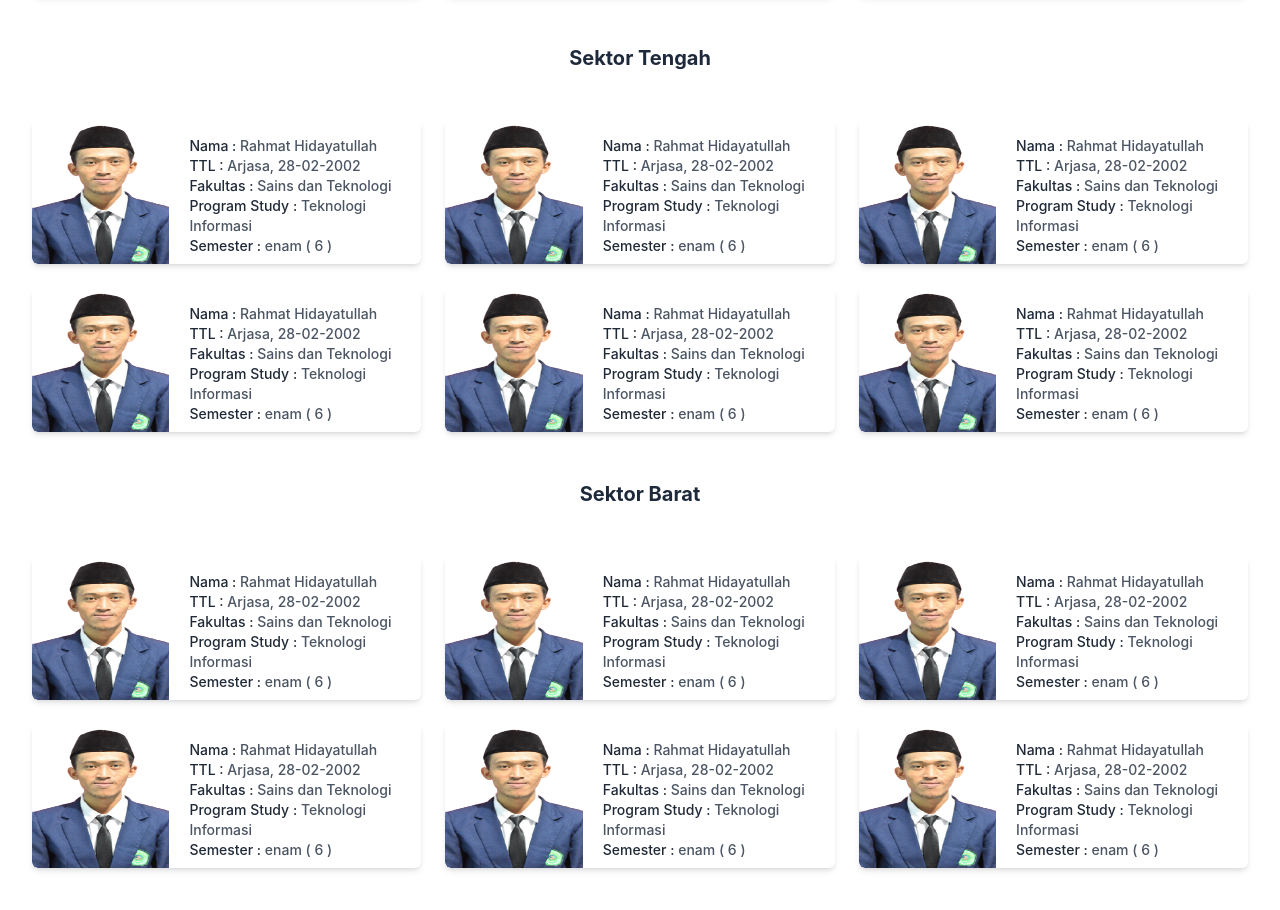
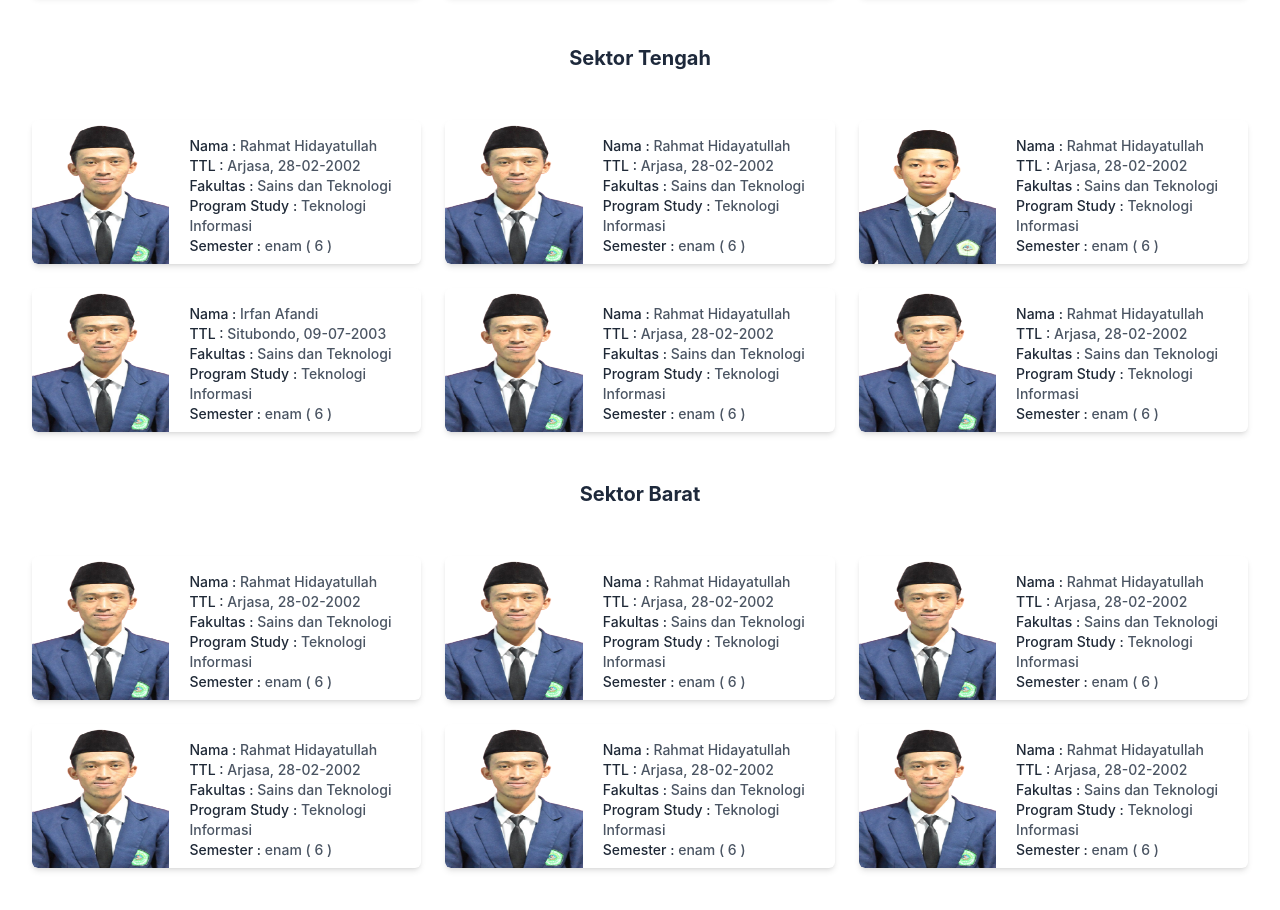
Before and after one commit to rahmat-cell/UniversitasIbrahimy, a website: page index.html in a window 1280 px wide. Shown: the part 3120-4030 px from the top of the page. Drawn offline with Linux system fonts and the light colour scheme.

Commit message:
Perubahan pada index.html

```diff
--- a/index.html
+++ b/index.html
@@ -323,7 +323,7 @@
                     </div>
                     <div class="bg-white rounded-md shadow-md dark:hover:shadow-slate-400 overflow-hidden hover:shadow-lg transition duration-300 flex flex-col md:flex-row md:gap-1 items-center md:items-start">
                         <!-- Gambar -->
-                        <img src="assets/image.png" alt="Foto Anggota"
+                        <img src="assets/salman alfarizi (1).png" alt="Foto Anggota"
                             class="w-40 h-40 md:w-36 md:h-36 md:rounded-r-none rounded-md md:mr-4 md:mb-0 transition-transform duration-300 transform hover:scale-110">
                         <!-- Deskripsi -->
                         <div class="text-sm py-2 md:mt-2">
@@ -340,8 +340,8 @@
                             class="w-40 h-40 md:w-36 md:h-36 md:rounded-r-none rounded-md md:mr-4 md:mb-0 transition-transform duration-300 transform hover:scale-110">
                         <!-- Deskripsi -->
                         <div class="text-sm py-2 md:mt-2">
-                            <p class="text-gray-800 font-medium">Nama : <span class="text-gray-600">Rahmat Hidayatullah</span></p>
-                            <p class="text-gray-800 font-medium">TTL : <span class="text-gray-600">Arjasa, 28-02-2002</span></p>
+                            <p class="text-gray-800 font-medium">Nama : <span class="text-gray-600">Irfan Afandi</span></p>
+                            <p class="text-gray-800 font-medium">TTL : <span class="text-gray-600">Situbondo, 09-07-2003</span></p>
                             <p class="text-gray-800 font-medium">Fakultas : <span class="text-gray-600">Sains dan Teknologi</span></p>
                             <p class="text-gray-800 font-medium">Program Study : <span class="text-gray-600">Teknologi Informasi</span></p>
                             <p class="text-gray-800 font-medium">Semester : <span class="text-gray-600">enam ( 6 )</span></p>
```
Also changed, not shown: assets/irfan afandi (1).png (added), assets/salman alfarizi (1).png (added).
